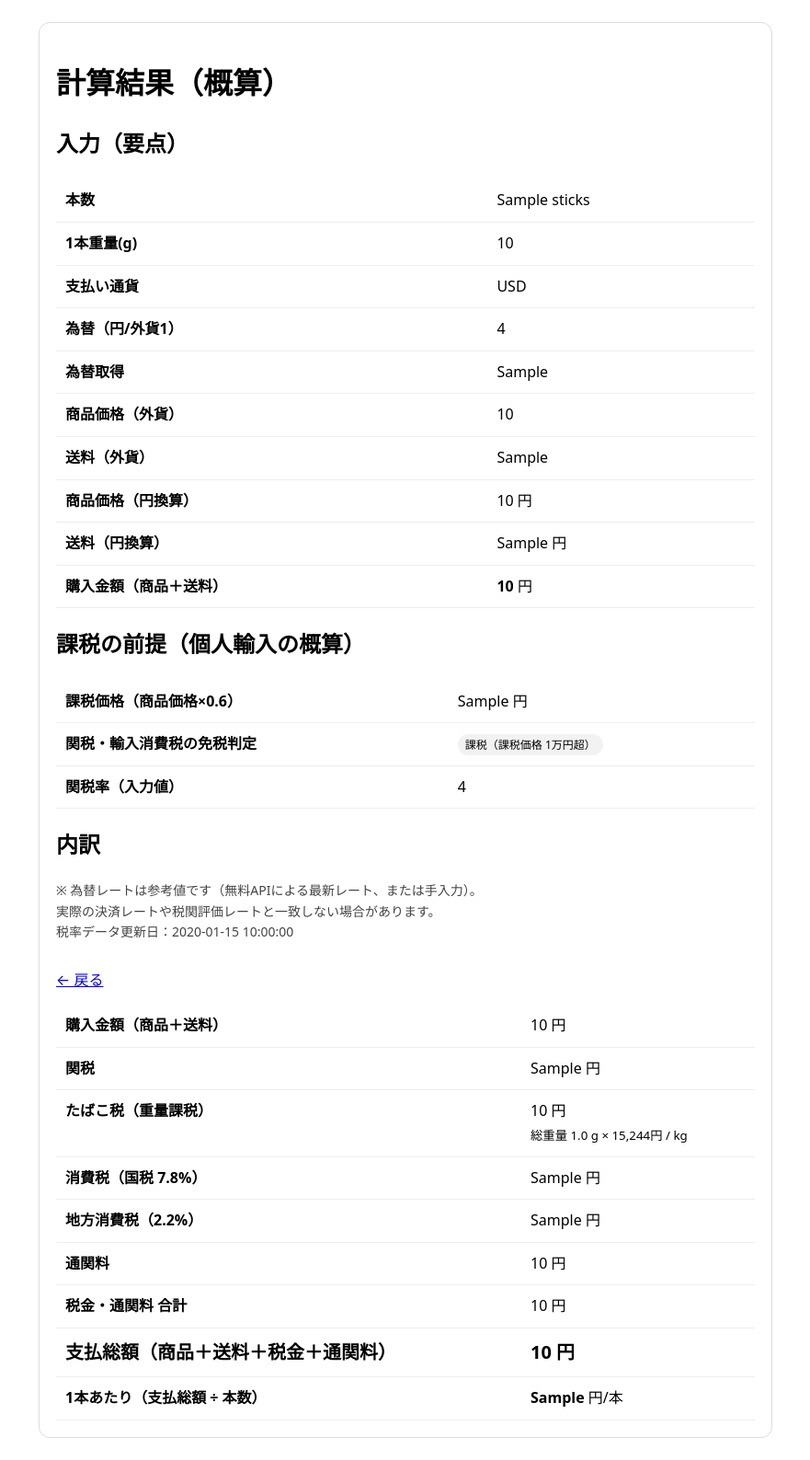
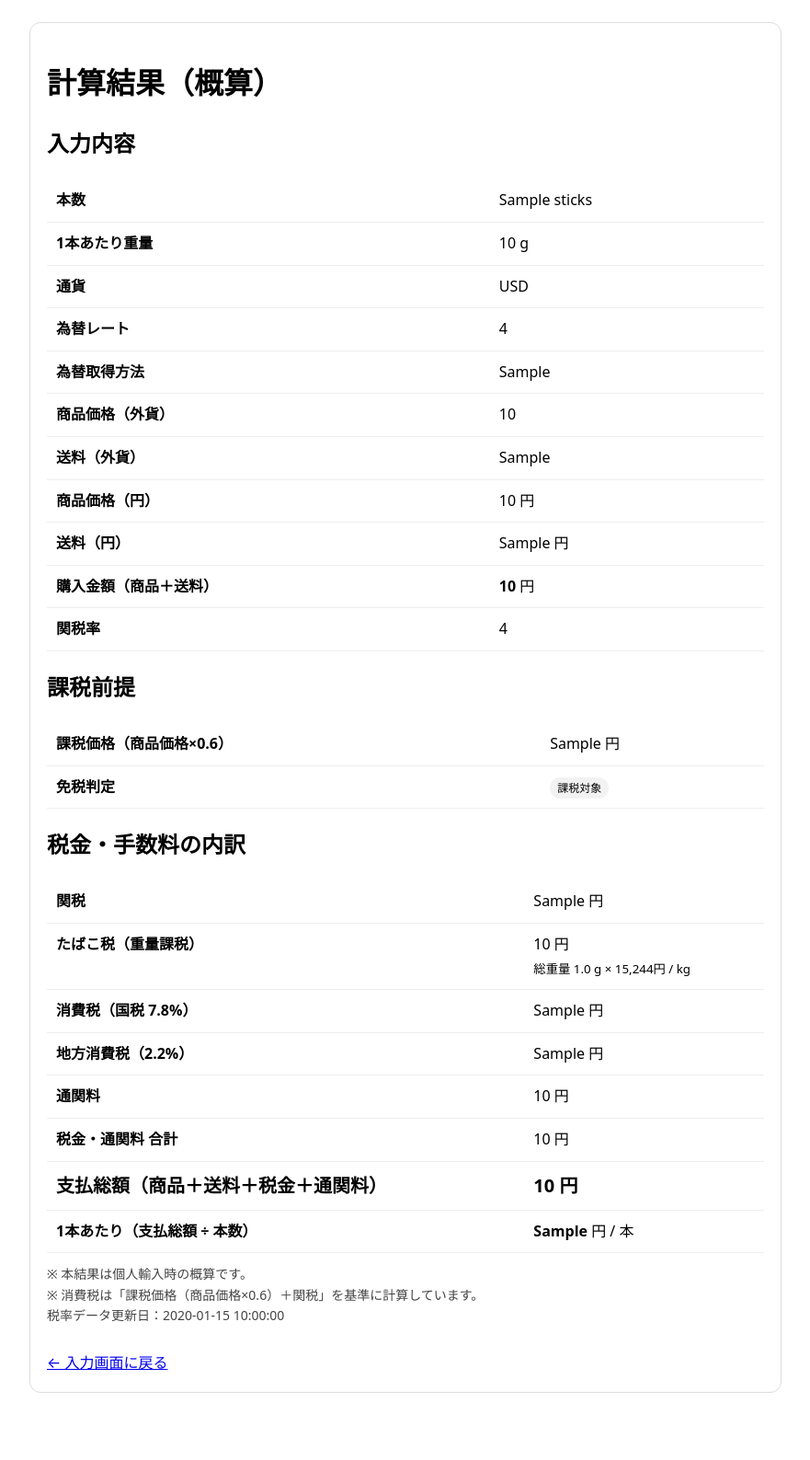
Before and after one commit to Dragon0145/cigar_importprice, a Flask app: template templates/result.html in a window 1280 px wide. Shown: the whole page at 92% size, without its empty margins (199-1080 px from the left). After the commit the page ends 1514 px from the top, so only its background shows below. Run offline with Flask 3, Linux system fonts and the light colour scheme; the template is opened without the code that fills it: most values are stand-ins (such as "Sample title", 1, 10 or a date in 2020).

```diff
--- a/templates/result.html
+++ b/templates/result.html
@@ -5,54 +5,89 @@
   <meta name="viewport" content="width=device-width, initial-scale=1">
   <title>計算結果｜葉巻 輸入 金額計算</title>
   <style>
-    body { font-family: system-ui, -apple-system, Segoe UI, Roboto, sans-serif; margin: 24px; line-height: 1.6; }
-    .box { max-width: 760px; margin: 0 auto; padding: 18px; border: 1px solid #ddd; border-radius: 12px; }
-    table { width: 100%; border-collapse: collapse; margin-top: 14px; }
-    th, td { border-bottom: 1px solid #eee; padding: 10px; text-align: left; vertical-align: top; }
-    .total { font-size: 20px; font-weight: 800; }
-    .pill { display:inline-block; padding: 2px 8px; border-radius: 999px; background: #f2f2f2; font-size: 12px; }
-    a { display:inline-block; margin-top: 14px; }
-    .note { color:#444; font-size: 14px; margin-top: 12px; }
+    body {
+      font-family: system-ui, -apple-system, Segoe UI, Roboto, sans-serif;
+      margin: 24px;
+      line-height: 1.6;
+    }
+    .box {
+      max-width: 780px;
+      margin: 0 auto;
+      padding: 18px;
+      border: 1px solid #ddd;
+      border-radius: 12px;
+    }
+    table {
+      width: 100%;
+      border-collapse: collapse;
+      margin-top: 14px;
+    }
+    th, td {
+      border-bottom: 1px solid #eee;
+      padding: 10px;
+      text-align: left;
+      vertical-align: top;
+    }
+    .total {
+      font-size: 20px;
+      font-weight: 800;
+    }
+    .pill {
+      display: inline-block;
+      padding: 2px 8px;
+      border-radius: 999px;
+      background: #f2f2f2;
+      font-size: 12px;
+    }
+    a {
+      display: inline-block;
+      margin-top: 14px;
+    }
+    .note {
+      color: #444;
+      font-size: 14px;
+      margin-top: 12px;
+    }
   </style>
 </head>
 <body>
   <div class="box">
     <h1>計算結果（概算）</h1>
 
-    <h2>入力（要点）</h2>
+    <h2>入力内容</h2>
     <table>
       <tr><th>本数</th><td>{{ sticks }}</td></tr>
-      <tr><th>1本重量(g)</th><td>{{ weight_g }}</td></tr>
-      <tr><th>支払い通貨</th><td>{{ currency }}</td></tr>
-      <tr><th>為替（円/外貨1）</th><td>{{ fx_rate }}</td></tr>
-      <tr><th>為替取得</th><td>{{ fx_source }}</td></tr>
+      <tr><th>1本あたり重量</th><td>{{ weight_g }} g</td></tr>
+      <tr><th>通貨</th><td>{{ currency }}</td></tr>
+      <tr><th>為替レート</th><td>{{ fx_rate }}</td></tr>
+      <tr><th>為替取得方法</th><td>{{ fx_source }}</td></tr>
       <tr><th>商品価格（外貨）</th><td>{{ item_price_foreign }}</td></tr>
       <tr><th>送料（外貨）</th><td>{{ shipping_foreign }}</td></tr>
-      <tr><th>商品価格（円換算）</th><td>{{ b.item_price_yen }} 円</td></tr>
-      <tr><th>送料（円換算）</th><td>{{ b.shipping_yen }} 円</td></tr>
+      <tr><th>商品価格（円）</th><td>{{ b.item_price_yen }} 円</td></tr>
+      <tr><th>送料（円）</th><td>{{ b.shipping_yen }} 円</td></tr>
       <tr><th>購入金額（商品＋送料）</th><td><b>{{ b.purchase_total_yen }}</b> 円</td></tr>
+      <tr><th>関税率</th><td>{{ duty_rate }}</td></tr>
     </table>
 
-    <h2>課税の前提（個人輸入の概算）</h2>
+    <h2>課税前提</h2>
     <table>
       <tr><th>課税価格（商品価格×0.6）</th><td>{{ b.assessed_value_yen }} 円</td></tr>
       <tr>
-        <th>関税・輸入消費税の免税判定</th>
+        <th>免税判定</th>
         <td>
           {% if b.duty_vat_exempted %}
-            <span class="pill">免税（課税価格 1万円以下）</span>
+            <span class="pill">免税（1万円以下）</span>
           {% else %}
-            <span class="pill">課税（課税価格 1万円超）</span>
+            <span class="pill">課税対象</span>
           {% endif %}
         </td>
       </tr>
-      <tr><th>関税率（入力値）</th><td>{{ duty_rate }}</td></tr>
     </table>
 
-    <h2>内訳</h2>
+    <h2>税金・手数料の内訳</h2>
     <table>
-      <tr><th>購入金額（商品＋送料）</th><td>{{ b.purchase_total_yen }} 円</td></tr>
       <tr><th>関税</th><td>{{ b.duty_yen }} 円</td></tr>
+
       <tr>
         <th>たばこ税（重量課税）</th>
         <td>
@@ -62,20 +97,29 @@
           </small>
         </td>
       </tr>
+
       <tr><th>消費税（国税 7.8%）</th><td>{{ b.vat_national_yen }} 円</td></tr>
       <tr><th>地方消費税（2.2%）</th><td>{{ b.vat_local_yen }} 円</td></tr>
       <tr><th>通関料</th><td>{{ b.customs_fee_yen }} 円</td></tr>
+
       <tr><th>税金・通関料 合計</th><td>{{ b.taxes_and_fees_total_yen }} 円</td></tr>
-<tr><th class="total">支払総額（商品＋送料＋税金＋通関料）</th><td class="total">{{ b.grand_total_yen }} 円</td></tr>
-<tr><th>1本あたり（支払総額 ÷ 本数）</th><td><b>{{ b.per_stick_yen }}</b> 円/本</td></tr>
+      <tr>
+        <th class="total">支払総額（商品＋送料＋税金＋通関料）</th>
+        <td class="total">{{ b.grand_total_yen }} 円</td>
+      </tr>
+      <tr>
+        <th>1本あたり（支払総額 ÷ 本数）</th>
+        <td><b>{{ b.per_stick_yen }}</b> 円 / 本</td>
+      </tr>
+    </table>
 
     <p class="note">
-      ※ 為替レートは参考値です（無料APIによる最新レート、または手入力）。<br>
-      実際の決済レートや税関評価レートと一致しない場合があります。<br>
+      ※ 本結果は個人輸入時の概算です。<br>
+      ※ 消費税は「課税価格（商品価格×0.6）＋関税」を基準に計算しています。<br>
       税率データ更新日：{{ rates.updated_at }}
     </p>
 
-    <a href="/">← 戻る</a>
+    <a href="/">← 入力画面に戻る</a>
   </div>
 </body>
 </html>
```
Lines whose indentation alone changed are shown as unchanged.
